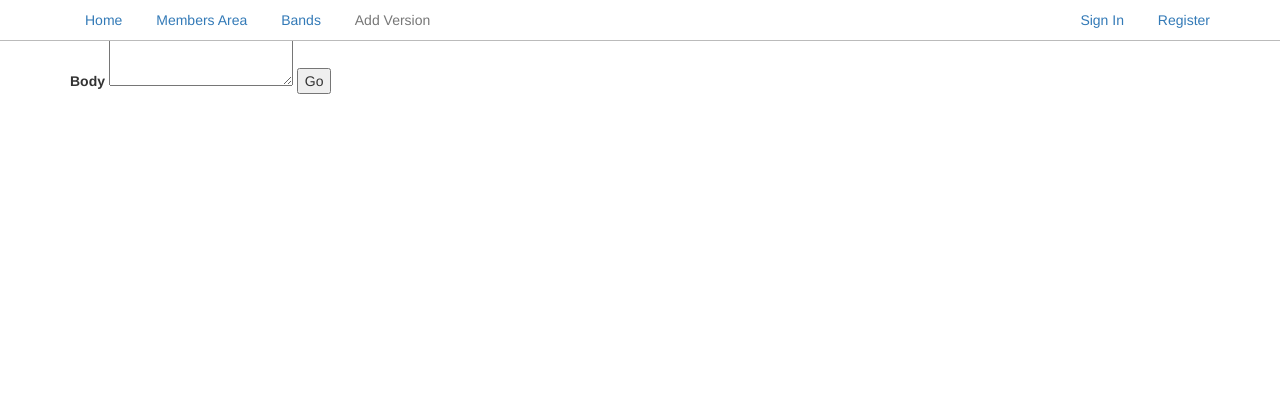
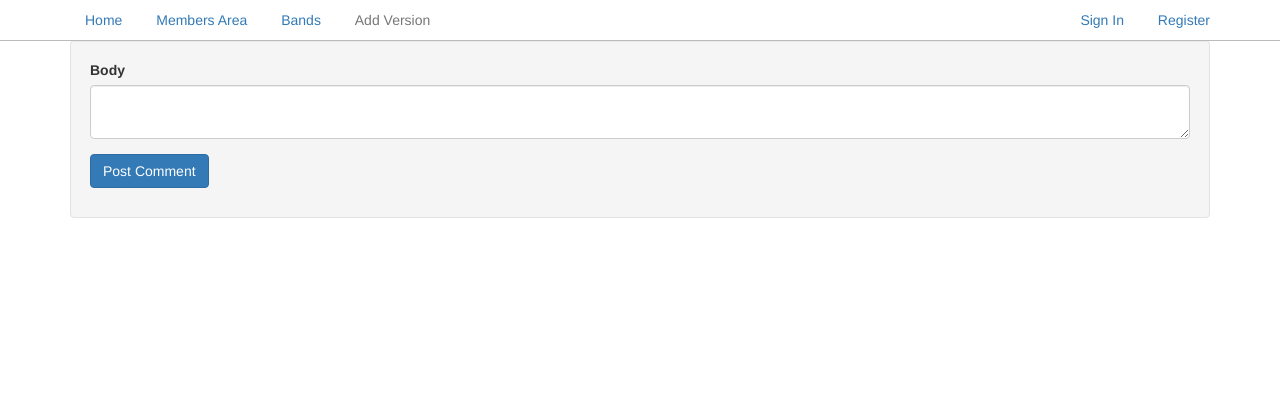
Before and after one commit to hettyworks/hettyversion, a Python web app: template hettyversion/templates/version_comment.html in a window 1280 px wide. Shown: the top 420 px of the page. Run offline with Jinja, Linux system fonts and the light colour scheme; the template is opened without the code that fills it: most values are stand-ins (such as "Sample title", 1, 10 or a date in 2020); form fields are guessed from the names that the template uses; some libraries are stand-ins or nearby versions.

Commit message:
Added simple css to version_comment form.

```diff
--- a/hettyversion/templates/version_comment.html
+++ b/hettyversion/templates/version_comment.html
@@ -1,9 +1,14 @@
 {% extends "base.html" %}
 {% block title %}New Version Comment{% endblock %}
 {% block content %}
+<div class="well">
 <form method="POST" action="/versions/{{ version.version_id }}/comment">
     {{ form.csrf_token }}
-    {{ form.body.label }} {{ form.body }}
-    <input type="submit" value="Go">
+	<div class="form-group">
+	    {{ form.body.label }}
+	    {{ form.body(class_="form-control") }}
+    </div>
+    <input type="submit" class="btn btn-primary" value="Post Comment">
 </form>
+</div>
 {% endblock %}
```
Also changed, not shown: 1 other file.
